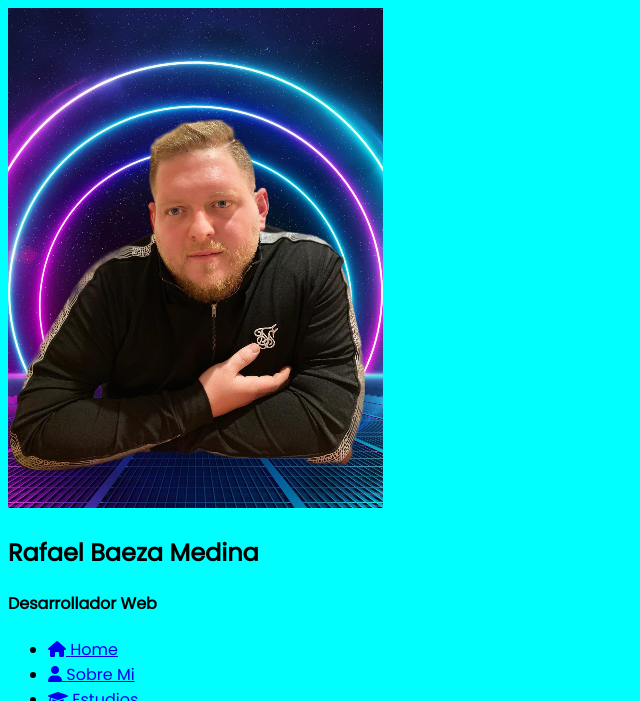
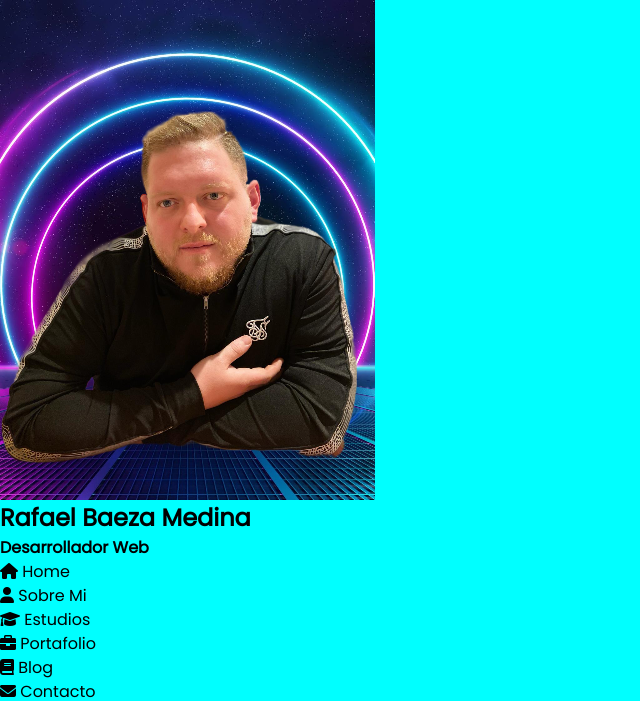
Before and after one commit to MrBeeza/WebPrincipal, a plain HTML site: page index.html in a window 1280 px wide. Shown: the top 701 px of the page, without its empty margins (0-640 px from the left). Drawn offline with Linux system fonts and the light colour scheme.

Commit message:
añado reset.css listo y funcional

```diff
--- /dev/null
+++ b/css/resest.css
@@ -0,0 +1,59 @@
+*{
+    margin: 0;
+    padding: 0;
+    vertical-align:  baseline;
+}
+
+
+*,
+*::before,
+*::after{
+    box-sizing: border-box;
+    -webkit-box-sizing: border-box;
+    -moz-box-sizing: border-box;
+}
+
+html{
+    scroll-behavior: smooth;
+}
+
+body{
+    min-height: 100vh;
+    scroll-behavior: smooth;
+    text-rendering: optimizeSpeed;
+    line-height: 1.5;
+}
+
+ul, ol{
+    list-style: none;
+
+
+
+}
+
+a{
+    text-decoration: none;
+    font-family: inherit;
+    font-size: inherit;
+    color: inherit;
+}
+
+
+p a {
+    display: inline;
+
+}
+
+img, video, iframe, picture, figure{
+    max-width: 100%;
+    display: block;
+}
+
+
+form, input, select, textarea, button, label{
+    display: block;
+    font-family: inherit;
+    font-size: inherit;
+    color: inherit;
+
+}
--- a/index.html
+++ b/index.html
@@ -3,6 +3,7 @@
 <head>
     <meta charset="UTF-8">
     <meta name="viewport" content="width=device-width, initial-scale=1.0">
+    <link rel="stylesheet" href="css/resest.css">
     <link rel="stylesheet" href="css/style.css">
     <link rel="shortcut icon" href="img/galeria-3.jpg" type="image/x-icon">
     <link rel="stylesheet" href="fonts/fontawesome-free-6.1.2-web/css/all.min.css">
```
